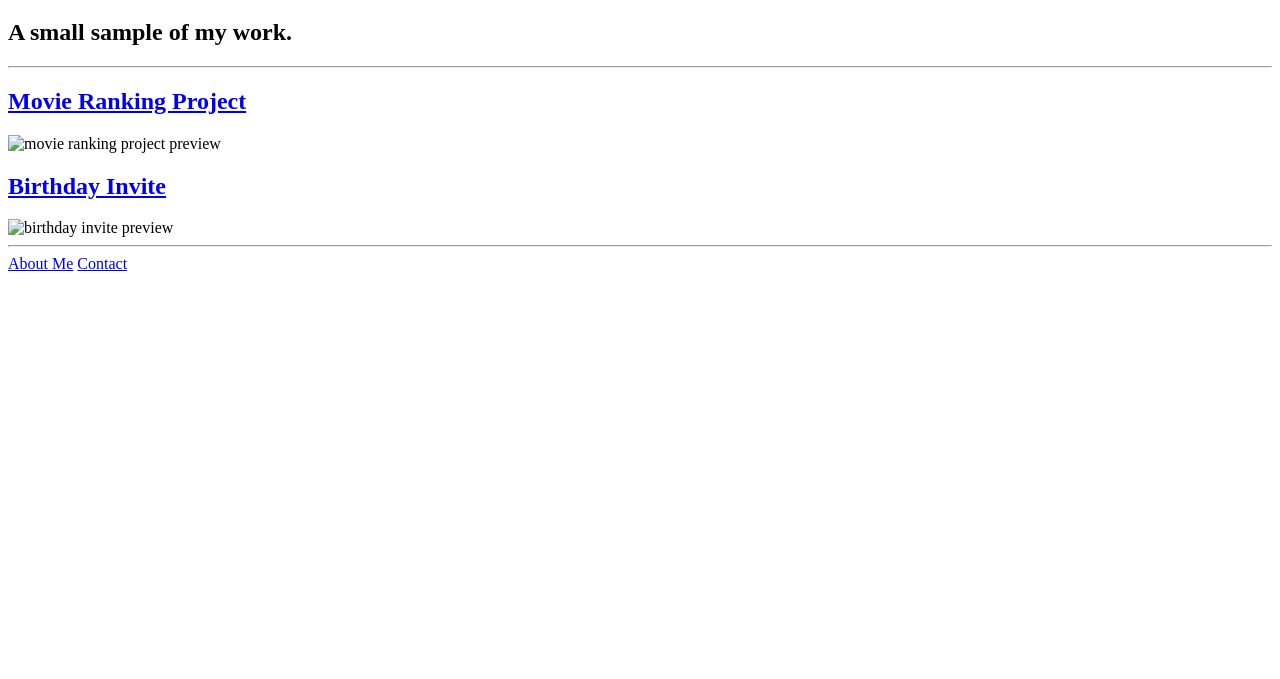
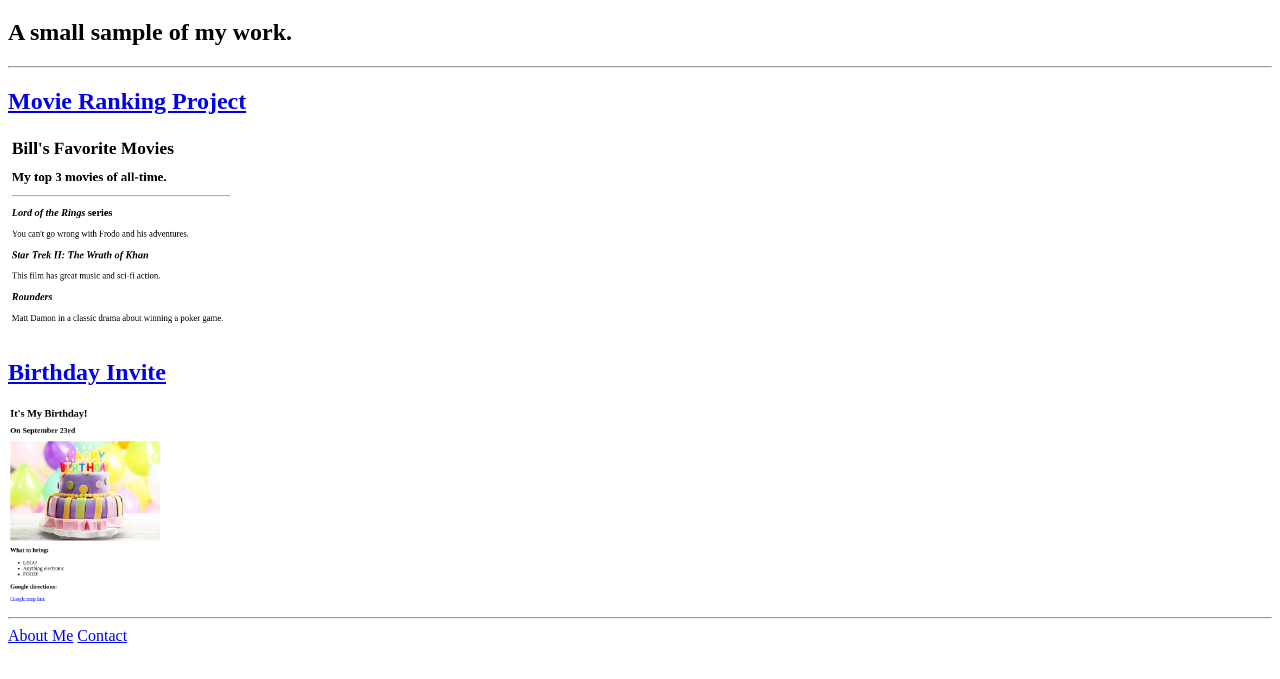
Before and after one commit to billblomberg/html-portfolio, a plain HTML site: page index.html in a window 1280 px wide. Shown: the part 61-740 px from the top of the page. Drawn offline with Linux system fonts and the light colour scheme.

Commit message:
Update index.html

```diff
--- a/index.html
+++ b/index.html
@@ -10,9 +10,9 @@
     <h2>A small sample of my work.</h2>
     <hr />
     <h2><a href="./public/movie-ranking.html">Movie Ranking Project</a></h2>
-    <img src="./assets/images/movie-preview.png" height="200" alt="movie ranking project preview">
+    <img src="./assets/images/movie-preview.jpg" height="200" alt="movie ranking project preview">
     <h2><a href="./public/birthday-invite.html">Birthday Invite</a></h2>
-    <img src="./assets/images/birthday-preview.png" height="200" alt="birthday invite preview">
+    <img src="./assets/images/birthday-preview.jpg" height="200" alt="birthday invite preview">
     <hr />
     <a href="./public/about.html">About Me</a> <a href="./public/contact.html">Contact</a>
 </body>
```
